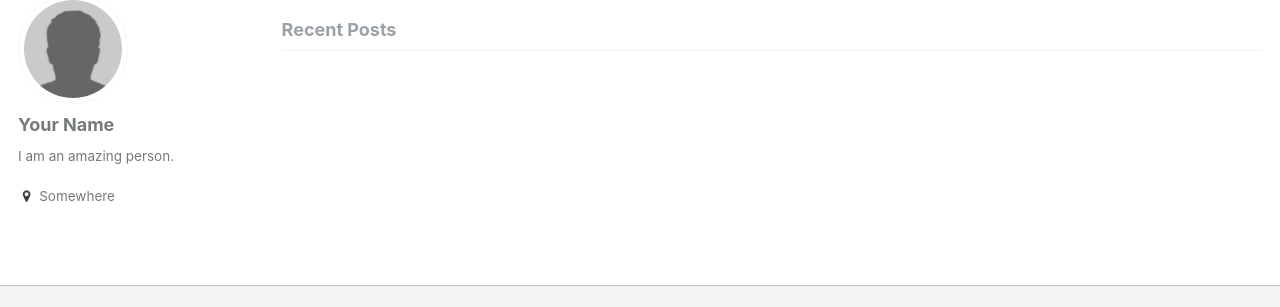
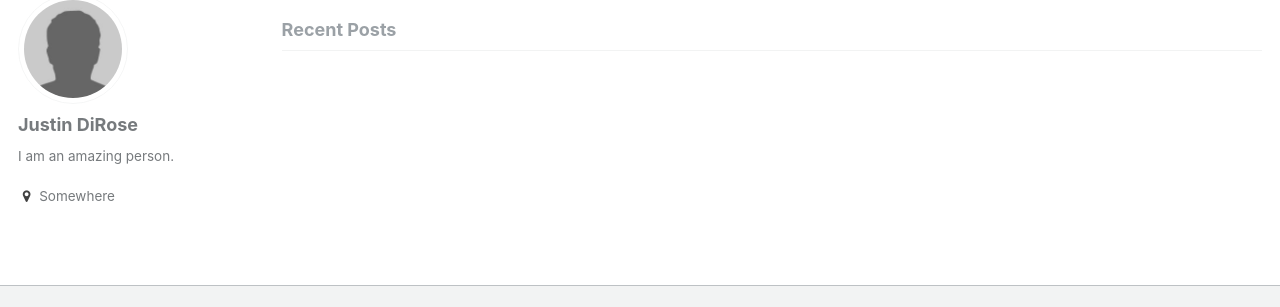
Before and after one commit to justindirose/test.justindirose.com, a Jekyll site: the page built from index.html, in a window 1280 px wide. Shown: the part 124-431 px from the top of the page. Built offline with Jekyll 4.4.1, drawn with Linux system fonts in a browser that asks for light colours; the list of posts is cut into pages by our own code.

Commit message:
Test change

```diff
--- a/_config.yml
+++ b/_config.yml
@@ -63,7 +63,7 @@ google_ad_slot           :
 
 # Site Author
 author:
-  name             : "Your Name"
+  name             : "Justin DiRose"
   avatar           : "bio-photo.jpg"
   bio              : "I am an amazing person."
   location         : "Somewhere"
```
